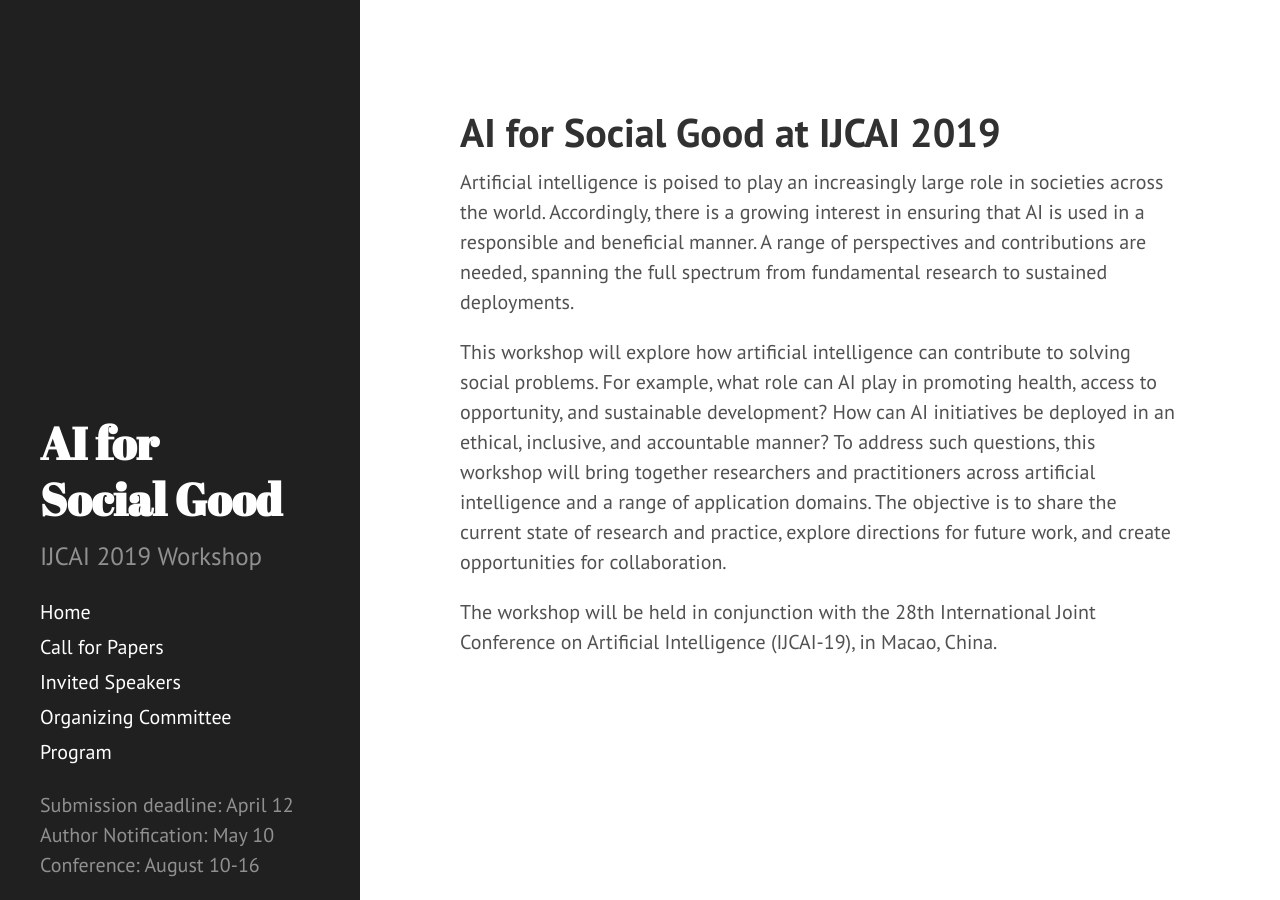
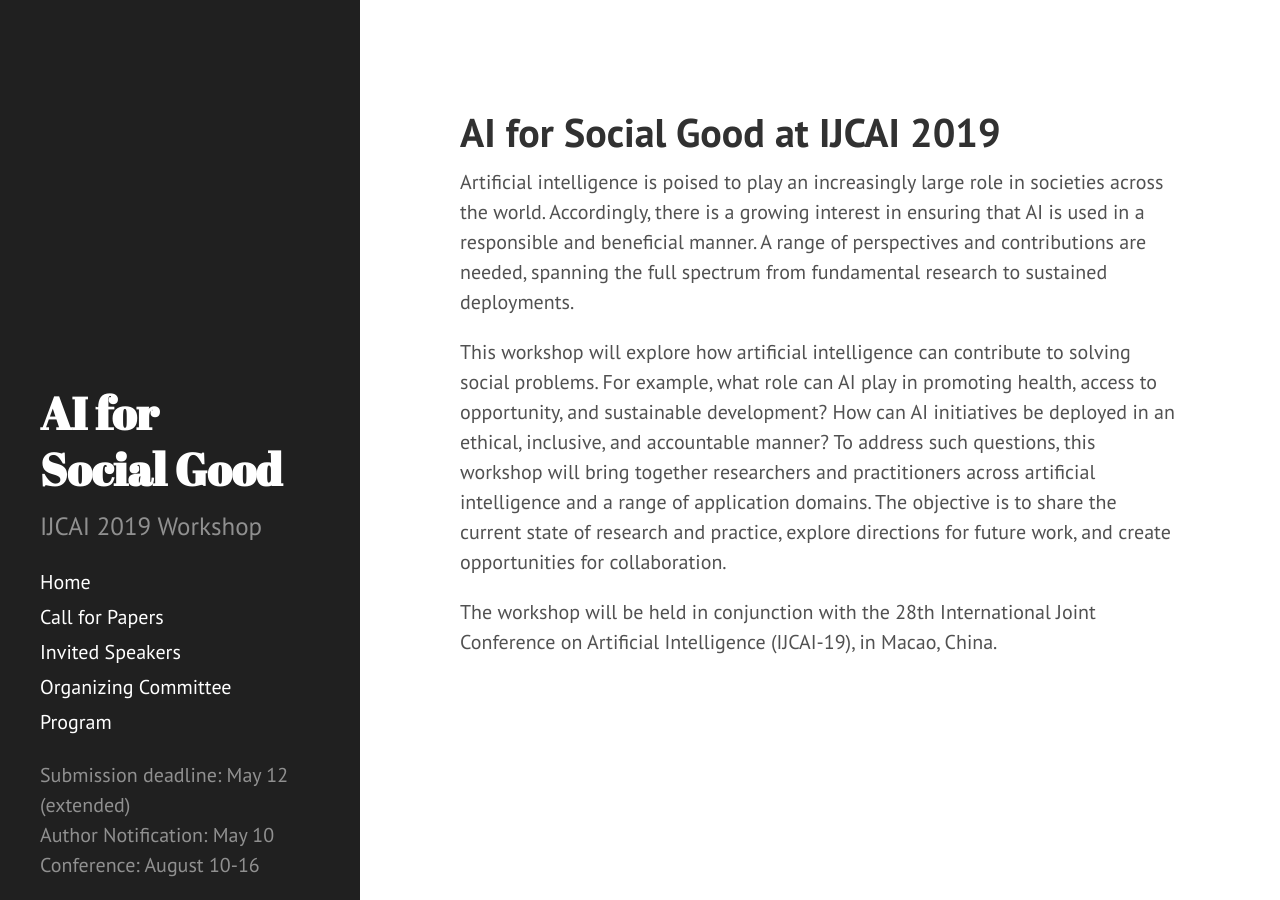
Before and after one commit to slremy/aiforpublichealth.github.io, a Jekyll site: the page built from index.md, in a window 1280 px wide. Built offline with Jekyll 4.4.1, drawn with Linux system fonts in a browser that asks for light colours; the list of posts is cut into pages by our own code.

Commit message:
Update sidebar.html

```diff
--- a/_includes/sidebar.html
+++ b/_includes/sidebar.html
@@ -28,7 +28,7 @@
 
     </nav>
 
-	Submission deadline: April 12</br>Author Notification: May 10</br>Conference: August 10-16
+	Submission deadline: May 12 (extended)</br>Author Notification: May 10</br>Conference: August 10-16
 
   </div>
 </div>
```
